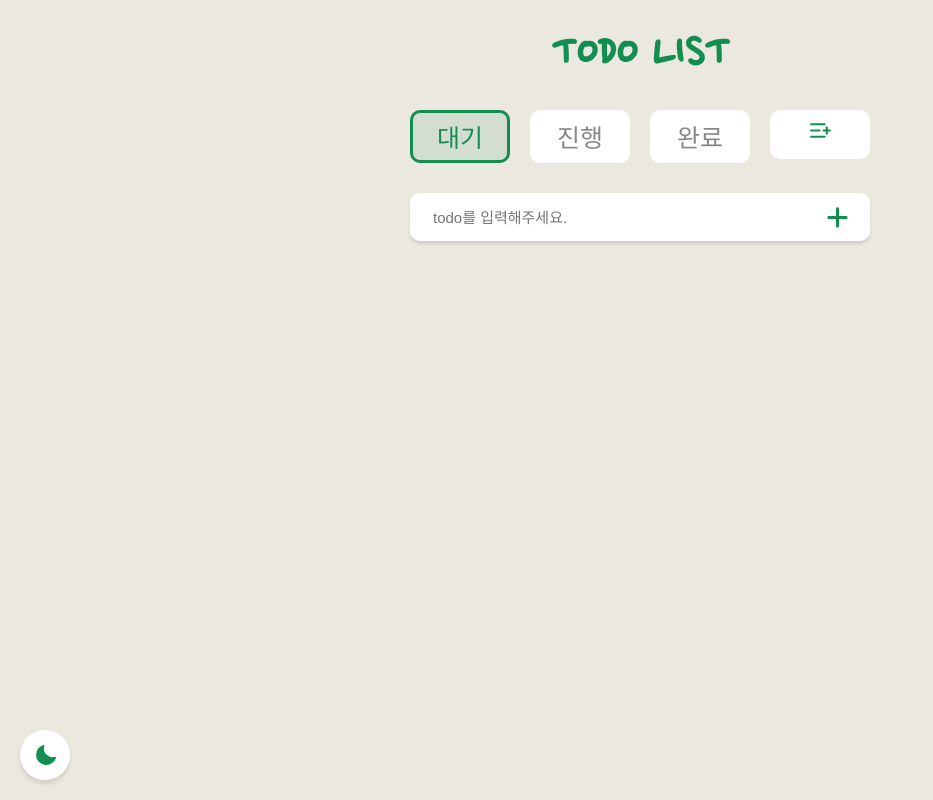
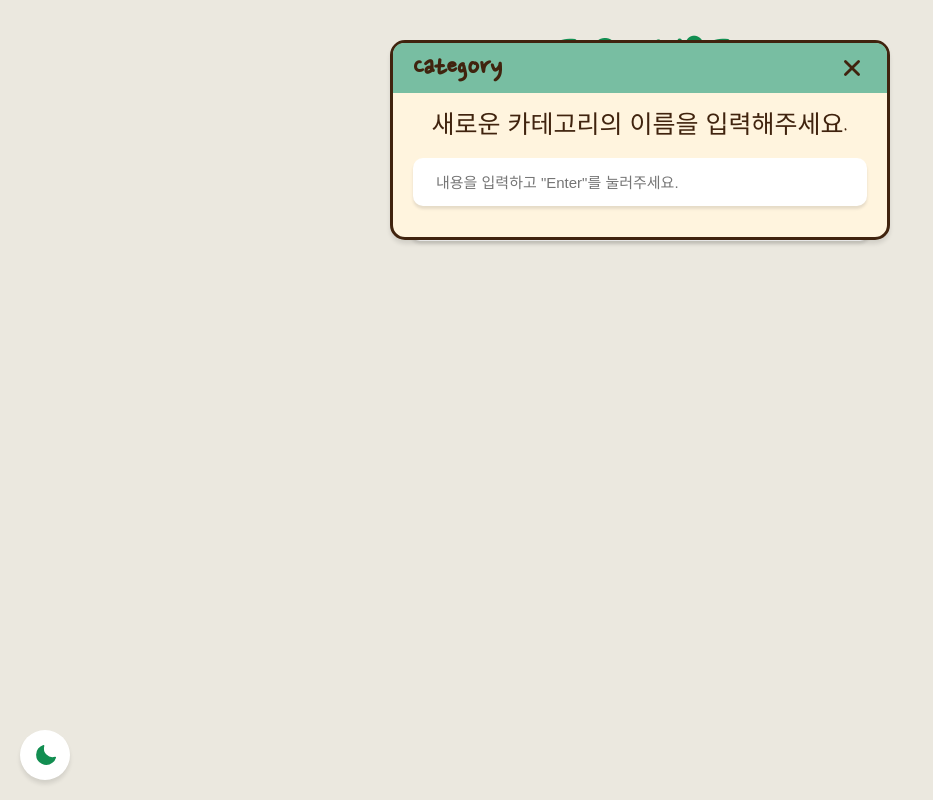
Before and after one commit to NinNiNanNa/Todo-List, a React (Create React App) app: page / in a window 1280 px wide. Both pictures are taken after a click on the button 820 px from the left and 134 px from the top of the page. Shown: the whole page, without its empty margins (0-933 px from the left). Built offline with nearby package versions, Linux system fonts and the light colour scheme; a web font is replaced by a local one.

Commit message:
카테고리 추가 모달창 구현

```diff
--- a/src/atoms.ts
+++ b/src/atoms.ts
@@ -1,7 +1,12 @@
 import { atom, selector } from "recoil";
 
-export const isDarkAtom = atom({
+export const isDarkAtom = atom<boolean>({
   key: "isDark",
+  default: false,
+});
+
+export const modalState = atom<boolean>({
+  key: "open",
   default: false,
 });
 
--- a/src/components/CreateToDo.tsx
+++ b/src/components/CreateToDo.tsx
@@ -71,7 +71,7 @@ function CreateToDo() {
             maxLength: { value: 20, message: "20자 이하로 입력해주세요." },
           })}
           type="text"
-          placeholder={`todo를 입력해주세요.`}
+          placeholder={`"${category}" 에 내용을 추가해보세요.`}
         />
         <button>
           <FaPlus />
--- /dev/null
+++ b/src/components/Modal.tsx
@@ -0,0 +1,80 @@
+import styled from "styled-components";
+import { IoClose } from "react-icons/io5";
+import { useSetRecoilState } from "recoil";
+import { modalState } from "../atoms";
+
+const ModalContainer = styled.div`
+  margin: 40px 20px 0;
+  width: 100%;
+  max-width: 500px;
+  height: 200px;
+  border: 3px solid ${(props) => props.theme.modalTextColor};
+  border-radius: 15px;
+  background-color: ${(props) => props.theme.modalBgColor};
+  box-shadow: 0 4px 4px rgba(0, 0, 0, 0.1);
+  color: ${(props) => props.theme.modalTextColor};
+`;
+const ModalHeader = styled.div`
+  padding: 10px 20px;
+  position: relative;
+  border-radius: 11px 11px 0 0;
+  background-color: #78bea2;
+  font-weight: 600;
+  font-size: 30px;
+  span {
+    display: flex;
+    position: absolute;
+    top: 10px;
+    right: 20px;
+    font-size: 30px;
+    color: ${(props) => props.theme.modalTextColor};
+    cursor: pointer;
+  }
+`;
+const ModalBody = styled.div`
+  padding: 20px;
+  span {
+    margin-bottom: 20px;
+    display: block;
+    text-align: center;
+  }
+  input {
+    padding: 0 20px;
+    width: 100%;
+    height: 48px;
+    outline: none;
+    border: 3px solid transparent;
+    border-radius: 10px;
+    background-color: ${(props) => props.theme.cardBgColor};
+    box-shadow: 0 3px 3px rgba(10, 10, 10, 0.1);
+    font-size: 15px;
+    &:focus {
+      border: 3px solid #128e51;
+    }
+  }
+`;
+
+function Modal() {
+  const setOpen = useSetRecoilState(modalState);
+  return (
+    <ModalContainer>
+      <ModalHeader>
+        Category
+        <span onClick={() => setOpen(false)}>
+          <IoClose />
+        </span>
+      </ModalHeader>
+      <ModalBody>
+        <span>새로운 카테고리의 이름을 입력해주세요.</span>
+        <form>
+          <input
+            type="text"
+            placeholder='내용을 입력하고 "Enter"를 눌러주세요.'
+          />
+        </form>
+      </ModalBody>
+    </ModalContainer>
+  );
+}
+
+export default Modal;
--- a/src/components/ToDo.tsx
+++ b/src/components/ToDo.tsx
@@ -9,6 +9,7 @@ const ToDoText = styled.div`
   button {
     padding: 10px;
     display: flex;
+    z-index: 1;
     position: absolute;
     top: -10px;
     right: -10px;
--- a/src/components/ToDoList.tsx
+++ b/src/components/ToDoList.tsx
@@ -8,15 +8,19 @@ import {
   categoriesState,
   categoryState,
   isDarkAtom,
+  modalState,
   toDoSelector,
 } from "../atoms";
 import ToDo from "./ToDo";
 import CreateToDo from "./CreateToDo";
+import Modal from "./Modal";
+import { useRef } from "react";
 
 const ThemeBtn = styled.div`
   display: flex;
   justify-content: center;
   align-items: center;
+  z-index: 3;
   position: fixed;
   left: 20px;
   bottom: 20px;
@@ -32,6 +36,7 @@ const ThemeBtn = styled.div`
 const Wrapper = styled.div`
   margin: 0 auto;
   padding: 0 20px;
+  position: relative;
   max-width: 500px;
 `;
 const Title = styled.h1`
@@ -80,6 +85,17 @@ const ToDoWrap = styled.ul`
   }
 `;
 
+const ModalWrapper = styled.div`
+  display: flex;
+  justify-content: center;
+  z-index: 2;
+  position: fixed;
+  top: 0;
+  left: 0;
+  width: 100vw;
+  height: 100vh;
+`;
+
 function ToDoList() {
   const setIsDark = useSetRecoilState(isDarkAtom);
   const toggleDarkAtom = () => setIsDark((preveMode) => !preveMode);
@@ -89,8 +105,15 @@ function ToDoList() {
 
   const [categoris, setCategories] = useRecoilState(categoriesState);
 
+  const [open, setOpen] = useRecoilState(modalState);
+  const modalBackground = useRef<HTMLDivElement>(null);
+
   const onClick = (category: IToDo["category"]) => {
     setCategory(category);
+  };
+
+  const addCategory = () => {
+    setOpen(true);
   };
 
   return (
@@ -112,7 +135,7 @@ function ToDoList() {
             </Menu>
           ))}
           <Menu>
-            <button>
+            <button onClick={addCategory}>
               <LuListPlus />
             </button>
           </Menu>
@@ -126,6 +149,19 @@ function ToDoList() {
           ))}
         </ToDoWrap>
       </Wrapper>
+
+      {open && (
+        <ModalWrapper
+          ref={modalBackground}
+          onClick={(e) => {
+            if (e.target === modalBackground.current) {
+              setOpen(false);
+            }
+          }}
+        >
+          <Modal />
+        </ModalWrapper>
+      )}
     </>
   );
 }
--- a/src/styled.d.ts
+++ b/src/styled.d.ts
@@ -6,5 +6,7 @@ declare module "styled-components" {
     textColor: string;
     cardBgColor: string;
     warningColor: string;
+    modalBgColor: string;
+    modalTextColor: string;
   }
 }
--- a/src/theme.ts
+++ b/src/theme.ts
@@ -5,6 +5,8 @@ export const lightTheme: DefaultTheme = {
   textColor: "#888",
   cardBgColor: "white",
   warningColor: "#e00013",
+  modalBgColor: "#fff4de",
+  modalTextColor: "#40230e",
 };
 
 export const darkTheme: DefaultTheme = {
@@ -12,4 +14,6 @@ export const darkTheme: DefaultTheme = {
   textColor: "#fff",
   cardBgColor: "#3B3B3B",
   warningColor: "#f7c503",
+  modalBgColor: "#333",
+  modalTextColor: "#eee",
 };
```
